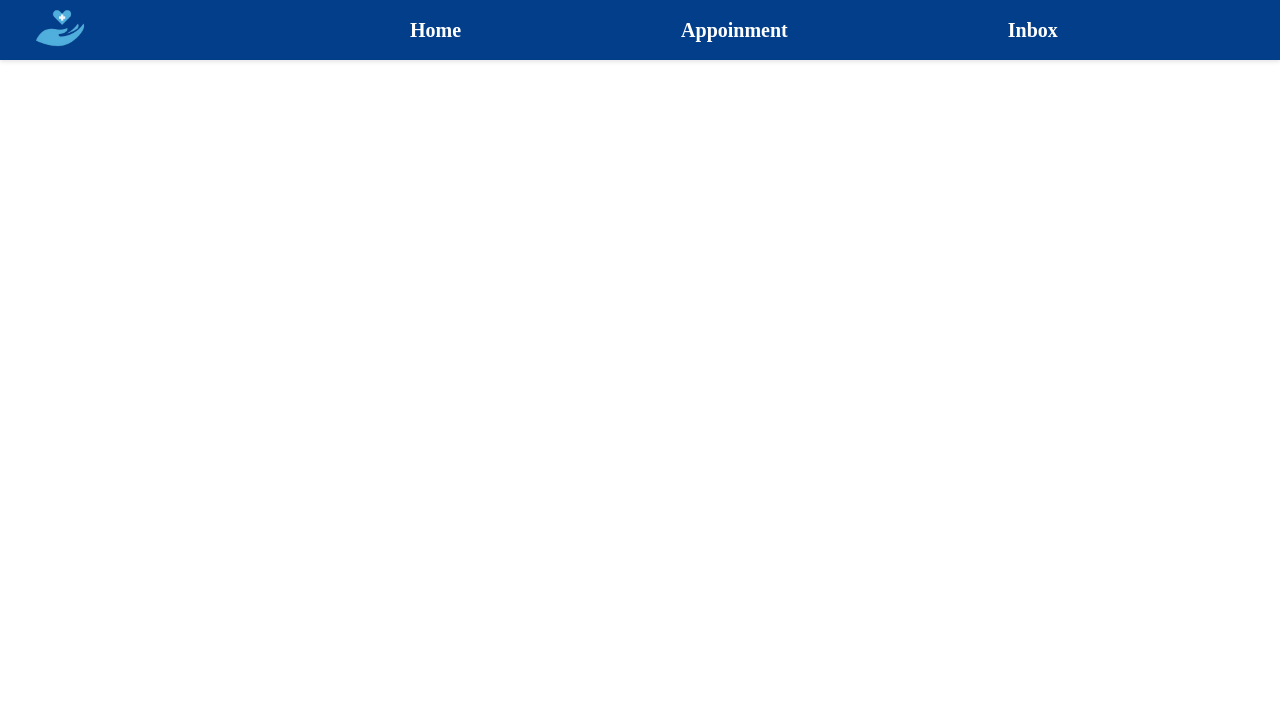
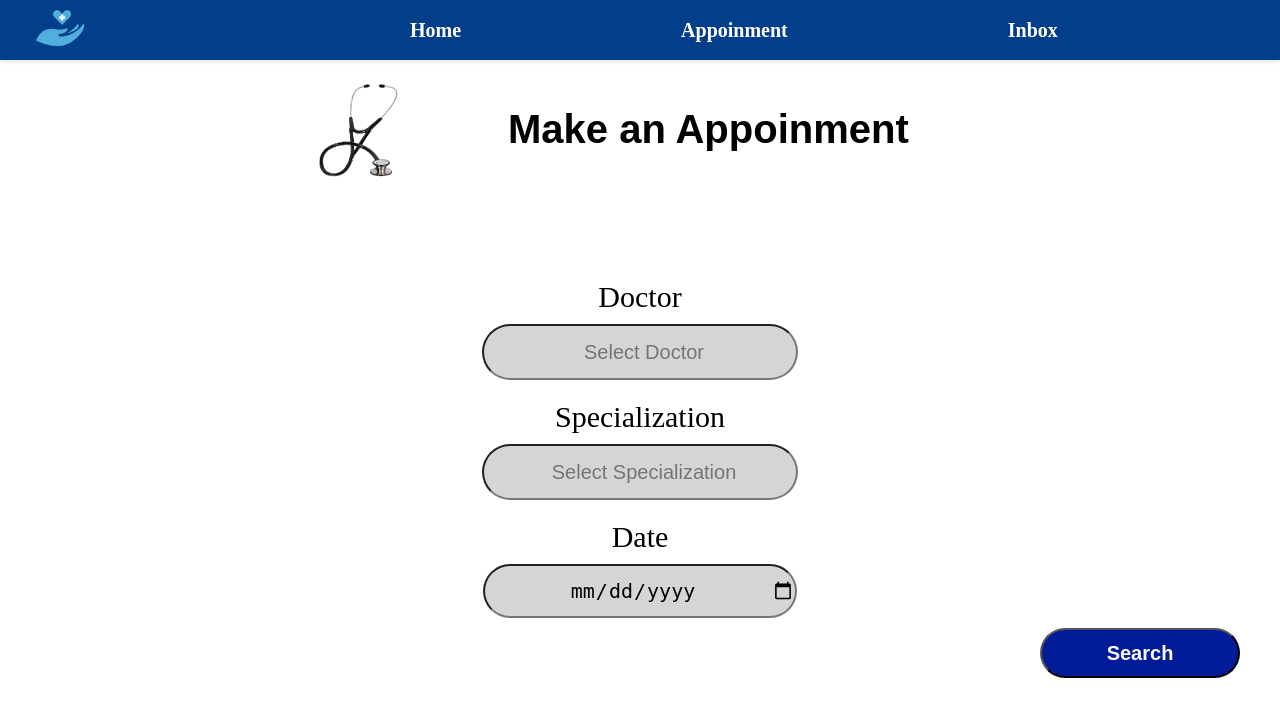
Before and after one commit to tharushasamarawickrama/Health-Hub, a PHP site: page /Health-Hub/ in a window 1280 px wide. Shown: the top 717 px of the page. Run offline with PHP 8.4, Linux system fonts and the light colour scheme.

Commit message:
apoinment page create

```diff
--- a/app/views/Components/header.php
+++ b/app/views/Components/header.php
@@ -4,5 +4,6 @@
     <meta charset="UTF-8">
     <meta name="viewport" content="width=device-width, initial-scale=1.0">
     <link rel="stylesheet" href="<?php echo URLROOT;?>./assets/css/components/navbar.css">
+    <link rel="stylesheet" href="<?php echo URLROOT; ?>./assets/css/pages/homepage.css">
 </head>
 <body>
--- a/app/views/home.view.php
+++ b/app/views/home.view.php
@@ -2,6 +2,23 @@
 <?php require APPROOT.'/views/Components/header.php' ?>
 <?php require APPROOT.'/views/Components/Navbar.php' ?>
 <div>
-<h1> Home Page Viewed.</h1>
+    <div class="topic">
+        <img src="<?php echo URLROOT; ?>/assets/images/stethoscope.jpeg" class="stethoscope">
+        <h1 class="title">Make an Appoinment</h1>
+    </div>
+    <div>
+        <form class="section" method="$_POST">
+            <span class="line1">Doctor</span>
+            <input class="input" placeholder="Select Doctor"/>
+            <span class="line1">Specialization</span>
+            <input class="input" placeholder="Select Specialization"/>
+            <span class="line1">Date</span>
+            <input class="input" type="date"  placeholder="Select Date"/>
+            <input class="btn" type="submit" value="Search"/>
+        </form>
+    </div>
+
+
+
 </div>
 <?php require APPROOT.'/views/Components/footer.php' ?>
```
Also changed, not shown: public/assets/css/components/navbar.css, public/assets/css/pages/homepage.css (added), public/assets/images/stethoscope.jpeg (added).
